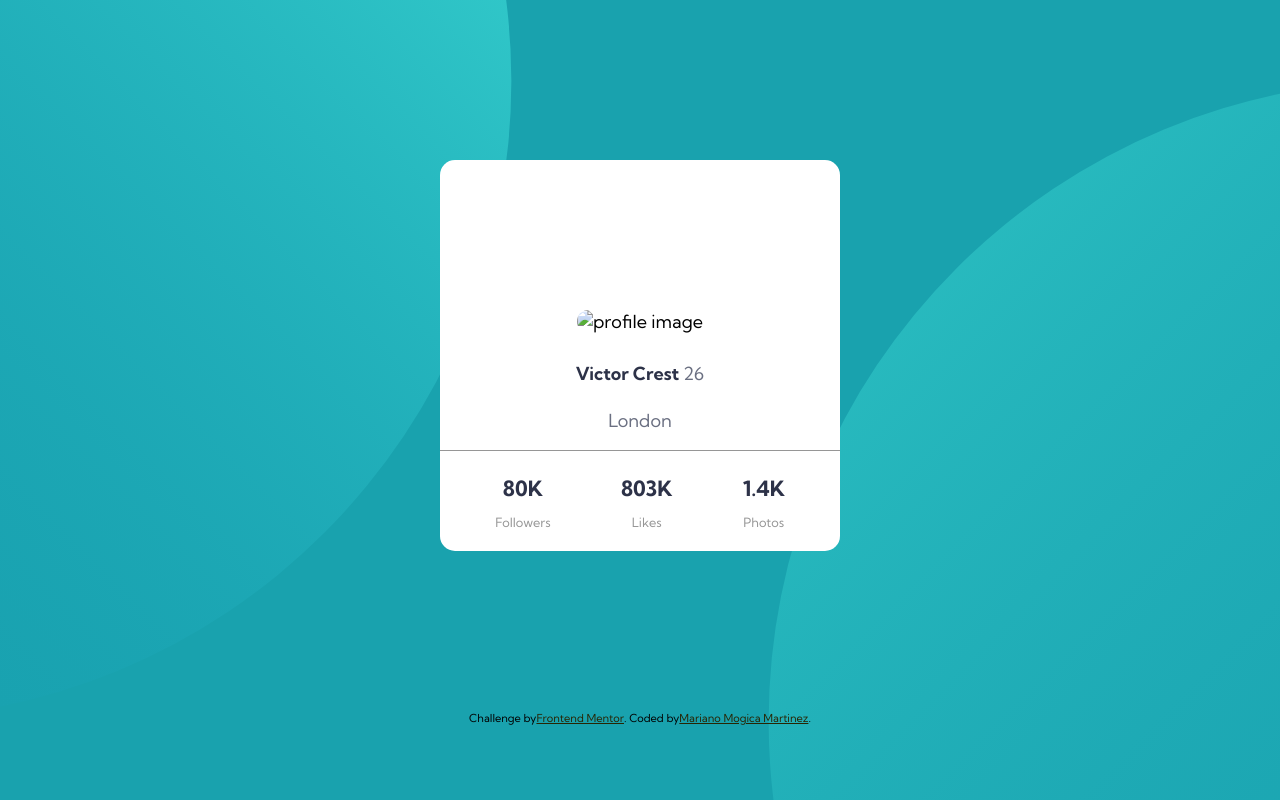
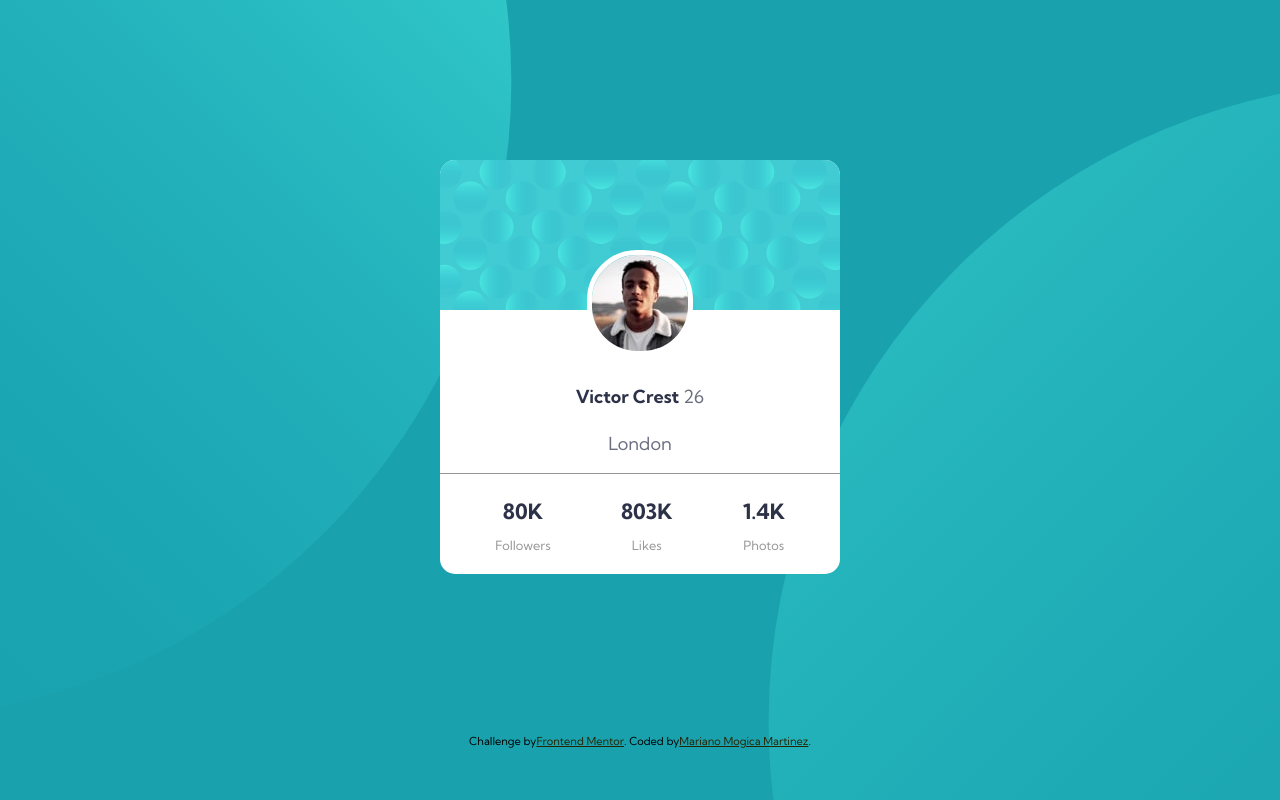
Before and after one commit to Mariano7M/ProfileCardComponent, a plain HTML site: page index.html in a window 1280 px wide. Drawn offline with Linux system fonts and the light colour scheme; the site is published under a folder, as on GitHub Pages, so addresses that start at the root find nothing.

Commit message:
Fixed path or profile image and bg-pattern-card

```diff
--- a/css/style.css
+++ b/css/style.css
@@ -57,7 +57,7 @@ body {
 }
 
 .image-profile {
-  background-image: url(/images/bg-pattern-card.svg);
+  background-image: url(../images/bg-pattern-card.svg);
   background-size: cover;
   background-repeat: no-repeat;
   height: 150px;
--- a/index.html
+++ b/index.html
@@ -17,7 +17,7 @@
       <div class="profile">
         <div class="image-profile">
         </div>
-        <img src="/images/image-victor.jpg" alt="profile image" class="img-profile">
+        <img src="./images/image-victor.jpg" alt="profile image" class="img-profile">
         <h4>Victor Crest <span class="text-clr-primary-300 font-weight-400">26</span></h4>
         <p class="text-clr-primary-300">London</p>
       </div>
```
